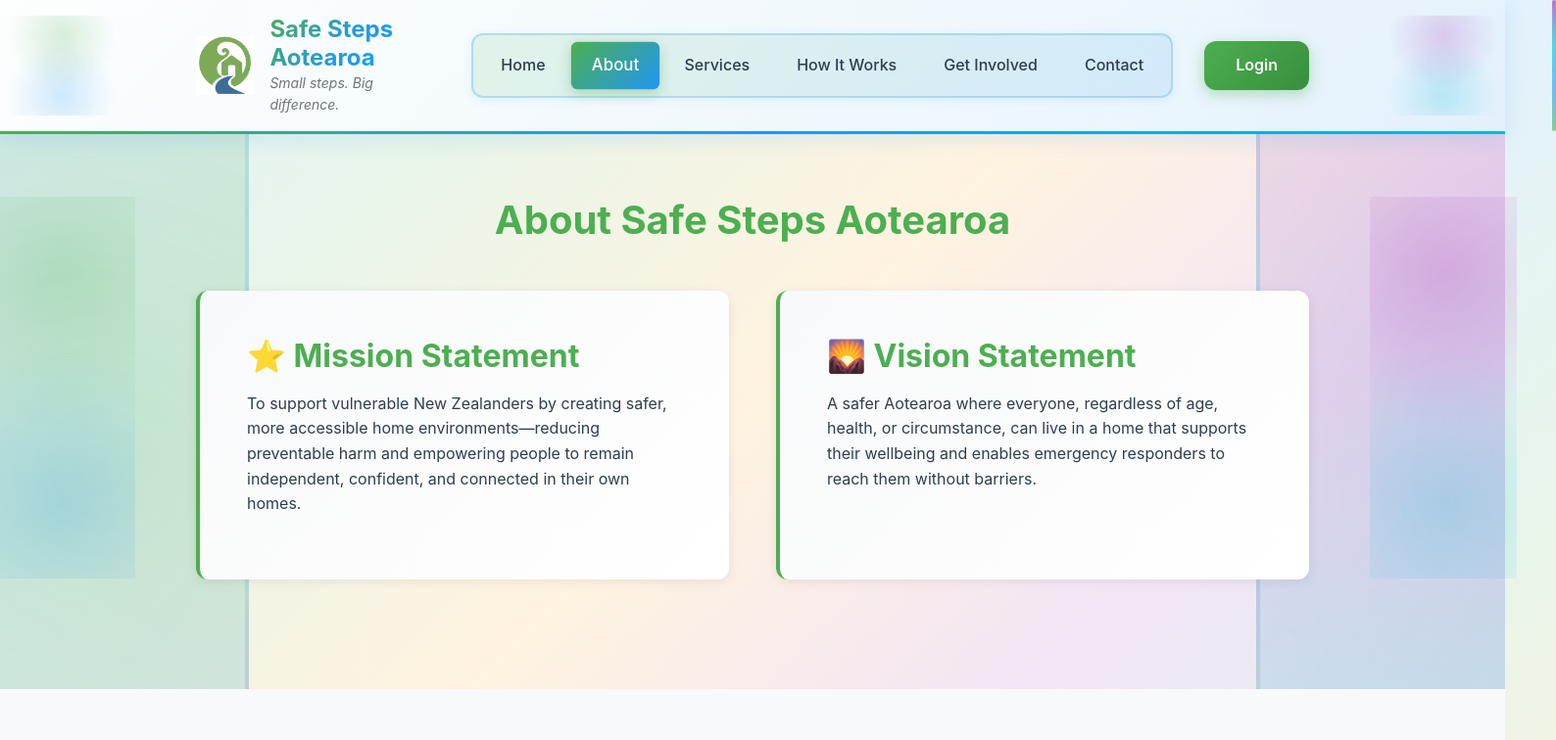
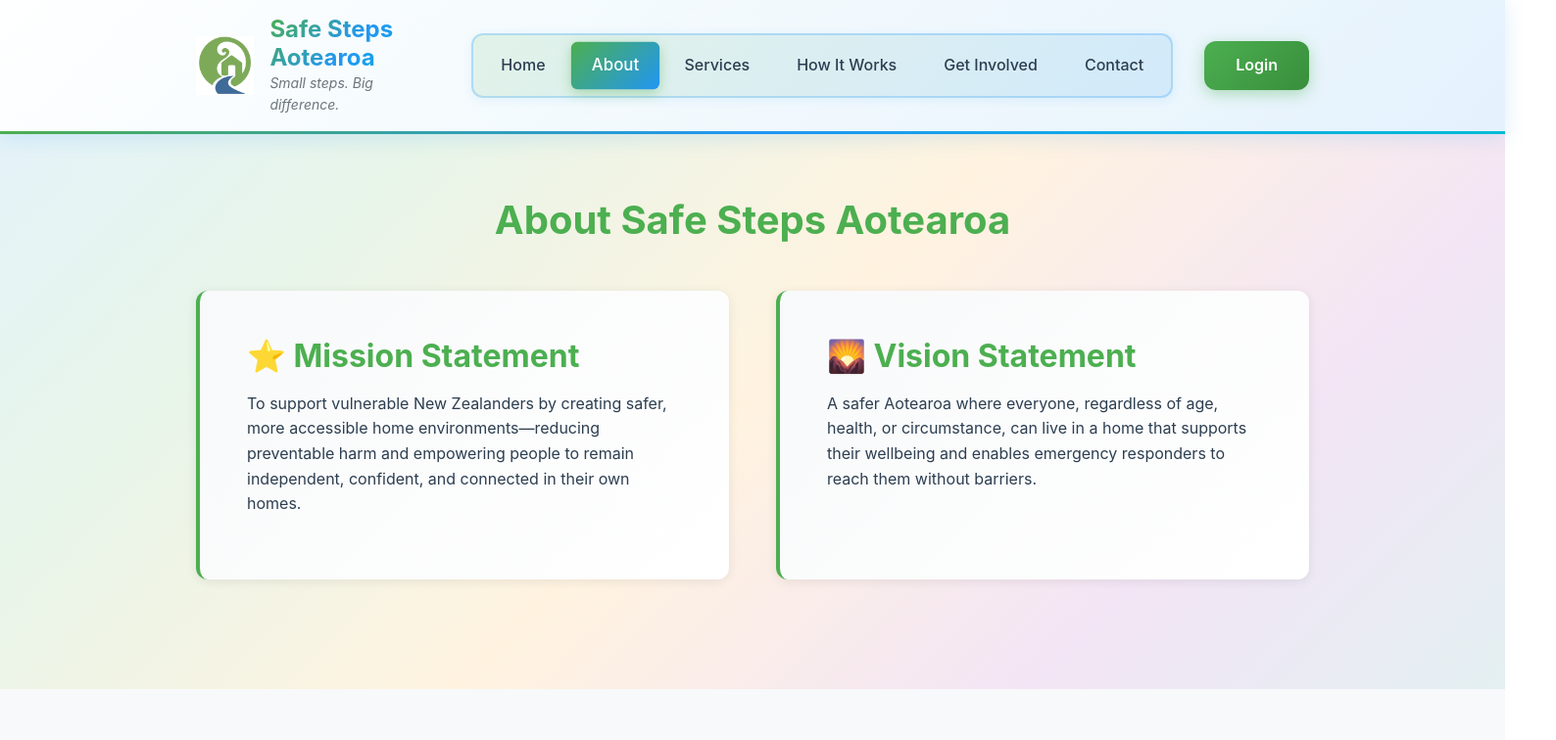
Before and after one commit to 4601Matthew/safe-steps-aotearoa-website, a React (Vite) app: page /about in a window 1536 px wide. Shown: the top 756 px of the page at 98% size, 1588 px wide, since content can reach past the window. Built offline with nearby package versions, Linux system fonts and the light colour scheme; no server answers.

Commit message:
Revert "chore: Add side thingys"
This reverts commit a68843a645448fd26f9e5d63e8cc34bc06b2f559.

```diff
--- a/src/components/Footer.css
+++ b/src/components/Footer.css
@@ -1,52 +1,8 @@
 .footer {
-  background: linear-gradient(135deg, var(--color-dark-gray) 0%, #1a1a2e 100%);
+  background-color: var(--color-dark-gray);
   color: var(--color-white);
   padding: var(--spacing-xl) 0 var(--spacing-md);
   margin-top: var(--spacing-xl);
-  position: relative;
-  z-index: 1;
-}
-
-/* Side accent decorations for larger screens */
-@media (min-width: 1400px) {
-  .footer::before,
-  .footer::after {
-    content: '';
-    position: absolute;
-    top: 0;
-    bottom: 0;
-    width: 4px;
-    z-index: 0;
-  }
-
-  .footer::before {
-    left: calc((100vw - var(--max-width)) / 2 - 220px);
-    background: linear-gradient(180deg,
-      var(--color-primary-green),
-      var(--color-primary-blue),
-      var(--color-accent-teal),
-      var(--color-accent-purple));
-    border-radius: 2px;
-    opacity: 0.5;
-  }
-
-  .footer::after {
-    right: calc((100vw - var(--max-width)) / 2 - 220px);
-    background: linear-gradient(180deg,
-      var(--color-accent-purple),
-      var(--color-accent-teal),
-      var(--color-primary-blue),
-      var(--color-primary-green));
-    border-radius: 2px;
-    opacity: 0.5;
-  }
-}
-
-@media (max-width: 1400px) {
-  .footer::before,
-  .footer::after {
-    display: none;
-  }
 }
 
 .footer-content {
--- a/src/components/Header.css
+++ b/src/components/Header.css
@@ -8,56 +8,6 @@
   border-bottom: 3px solid;
   border-image: linear-gradient(90deg, var(--color-primary-green), var(--color-primary-blue), var(--color-accent-teal)) 1;
   backdrop-filter: blur(10px);
-  position: relative;
-}
-
-/* Side accent lines for larger screens */
-@media (min-width: 1400px) {
-  .header::before,
-  .header::after {
-    content: '';
-    position: absolute;
-    top: 0;
-    bottom: 0;
-    width: 4px;
-    z-index: -1;
-  }
-
-  .header::before {
-    left: calc((100vw - var(--max-width)) / 2 - 220px);
-    background: linear-gradient(180deg,
-      var(--color-primary-green),
-      var(--color-primary-blue),
-      var(--color-accent-teal),
-      var(--color-accent-purple));
-    border-radius: 2px;
-    opacity: 0.6;
-    animation: pulseLine 3s ease-in-out infinite;
-  }
-
-  .header::after {
-    right: calc((100vw - var(--max-width)) / 2 - 220px);
-    background: linear-gradient(180deg,
-      var(--color-accent-purple),
-      var(--color-accent-teal),
-      var(--color-primary-blue),
-      var(--color-primary-green));
-    border-radius: 2px;
-    opacity: 0.6;
-    animation: pulseLine 3s ease-in-out infinite 1.5s;
-  }
-
-  @keyframes pulseLine {
-    0%, 100% { opacity: 0.4; transform: scaleY(1); }
-    50% { opacity: 0.8; transform: scaleY(1.05); }
-  }
-}
-
-@media (max-width: 1400px) {
-  .header::before,
-  .header::after {
-    display: none;
-  }
 }
 
 .header-content {
--- a/src/styles/index.css
+++ b/src/styles/index.css
@@ -72,100 +72,10 @@ body {
   display: flex;
   flex-direction: column;
   background: transparent;
-  position: relative;
-}
-
-/* Side decorations for larger screens */
-.app::before,
-.app::after {
-  content: '';
-  position: fixed;
-  top: 0;
-  width: 250px;
-  height: 100vh;
-  z-index: 0;
-  pointer-events: none;
-  opacity: 0.5;
-}
-
-.app::before {
-  left: 0;
-  background:
-    linear-gradient(180deg,
-      rgba(76, 175, 80, 0.2) 0%,
-      rgba(33, 150, 243, 0.2) 25%,
-      rgba(0, 188, 212, 0.2) 50%,
-      rgba(156, 39, 176, 0.2) 75%,
-      rgba(76, 175, 80, 0.2) 100%),
-    radial-gradient(circle at 20% 30%, rgba(76, 175, 80, 0.3) 0%, transparent 50%),
-    radial-gradient(circle at 80% 70%, rgba(33, 150, 243, 0.3) 0%, transparent 50%);
-  background-size: 100% 400%, 200% 200%, 200% 200%;
-  animation: sideGradient 20s ease infinite, floatLeftSide 12s ease-in-out infinite;
-  border-right: 4px solid;
-  border-image: linear-gradient(180deg,
-    rgba(76, 175, 80, 0.4),
-    rgba(33, 150, 243, 0.4),
-    rgba(0, 188, 212, 0.4),
-    rgba(156, 39, 176, 0.4)) 1;
-}
-
-.app::after {
-  right: 0;
-  background:
-    linear-gradient(180deg,
-      rgba(156, 39, 176, 0.2) 0%,
-      rgba(0, 188, 212, 0.2) 25%,
-      rgba(33, 150, 243, 0.2) 50%,
-      rgba(76, 175, 80, 0.2) 75%,
-      rgba(156, 39, 176, 0.2) 100%),
-    radial-gradient(circle at 80% 30%, rgba(156, 39, 176, 0.3) 0%, transparent 50%),
-    radial-gradient(circle at 20% 70%, rgba(0, 188, 212, 0.3) 0%, transparent 50%);
-  background-size: 100% 400%, 200% 200%, 200% 200%;
-  animation: sideGradient 20s ease infinite reverse, floatRightSide 12s ease-in-out infinite;
-  border-left: 4px solid;
-  border-image: linear-gradient(180deg,
-    rgba(156, 39, 176, 0.4),
-    rgba(0, 188, 212, 0.4),
-    rgba(33, 150, 243, 0.4),
-    rgba(76, 175, 80, 0.4)) 1;
-}
-
-@keyframes sideGradient {
-  0% { background-position: 0% 0%, 0% 0%, 0% 0%; }
-  50% { background-position: 0% 100%, 50% 50%, 50% 50%; }
-  100% { background-position: 0% 0%, 0% 0%, 0% 0%; }
-}
-
-@keyframes floatLeftSide {
-  0%, 100% { transform: translateX(0); }
-  50% { transform: translateX(-10px); }
-}
-
-@keyframes floatRightSide {
-  0%, 100% { transform: translateX(0); }
-  50% { transform: translateX(10px); }
-}
-
-/* Hide side decorations on smaller screens */
-@media (max-width: 1400px) {
-  .app::before,
-  .app::after {
-    width: 120px;
-    opacity: 0.3;
-  }
-}
-
-@media (max-width: 1200px) {
-  .app::before,
-  .app::after {
-    display: none;
-  }
 }
 
 main {
   flex: 1;
-  position: relative;
-  z-index: 1;
 }
 
 h1, h2, h3, h4, h5, h6 {
@@ -205,63 +115,6 @@ a:hover {
   max-width: var(--max-width);
   margin: 0 auto;
   padding: 0 var(--spacing-md);
-  position: relative;
-  z-index: 1;
-}
-
-/* Decorative side elements for larger screens */
-@media (min-width: 1400px) {
-  .container::before,
-  .container::after {
-    content: '';
-    position: absolute;
-    top: 0;
-    width: 150px;
-    height: 100%;
-    z-index: -1;
-    pointer-events: none;
-  }
-
-  .container::before {
-    left: -180px;
-    background:
-      radial-gradient(circle at 50% 20%, rgba(76, 175, 80, 0.2) 0%, transparent 50%),
-      radial-gradient(circle at 50% 80%, rgba(33, 150, 243, 0.2) 0%, transparent 50%);
-    animation: floatLeft 8s ease-in-out infinite;
-  }
-
-  .container::after {
-    right: -180px;
-    background:
-      radial-gradient(circle at 50% 20%, rgba(156, 39, 176, 0.2) 0%, transparent 50%),
-      radial-gradient(circle at 50% 80%, rgba(0, 188, 212, 0.2) 0%, transparent 50%);
-    animation: floatRight 8s ease-in-out infinite;
-  }
-
-  @keyframes floatLeft {
-    0%, 100% { transform: translateY(0) scale(1); }
-    50% { transform: translateY(-20px) scale(1.1); }
-  }
-
-  @keyframes floatRight {
-    0%, 100% { transform: translateY(0) scale(1); }
-    50% { transform: translateY(20px) scale(1.1); }
-  }
-}
-
-@media (min-width: 1600px) {
-  .container::before,
-  .container::after {
-    width: 200px;
-  }
-
-  .container::before {
-    left: -230px;
-  }
-
-  .container::after {
-    right: -230px;
-  }
 }
 
 .section {
@@ -322,43 +175,6 @@ a:hover {
   color: var(--color-white);
 }
 
-/* Additional decorative elements for very large screens */
-@media (min-width: 1800px) {
-  body::before,
-  body::after {
-    content: '';
-    position: fixed;
-    top: 50%;
-    transform: translateY(-50%);
-    width: 300px;
-    height: 300px;
-    border-radius: 50%;
-    z-index: 0;
-    pointer-events: none;
-    filter: blur(60px);
-    opacity: 0.3;
-    animation: floatBlob 15s ease-in-out infinite;
-  }
-
-  body::before {
-    left: 5%;
-    background: radial-gradient(circle, rgba(76, 175, 80, 0.4), rgba(33, 150, 243, 0.4));
-    animation-delay: 0s;
-  }
-
-  body::after {
-    right: 5%;
-    background: radial-gradient(circle, rgba(156, 39, 176, 0.4), rgba(0, 188, 212, 0.4));
-    animation-delay: 7.5s;
-  }
-
-  @keyframes floatBlob {
-    0%, 100% { transform: translateY(-50%) scale(1); }
-    33% { transform: translateY(-60%) scale(1.2); }
-    66% { transform: translateY(-40%) scale(0.8); }
-  }
-}
-
 @media (max-width: 768px) {
   h1 {
     font-size: 2rem;
```
